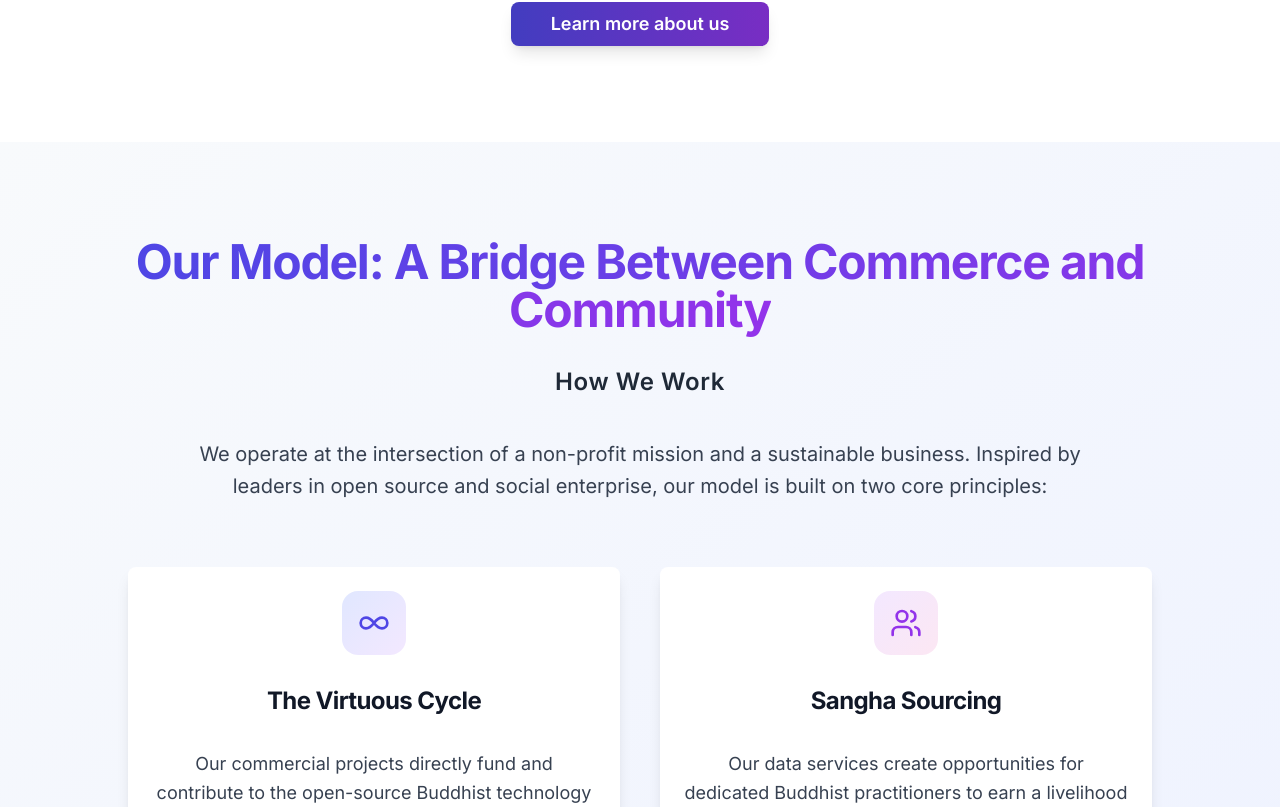
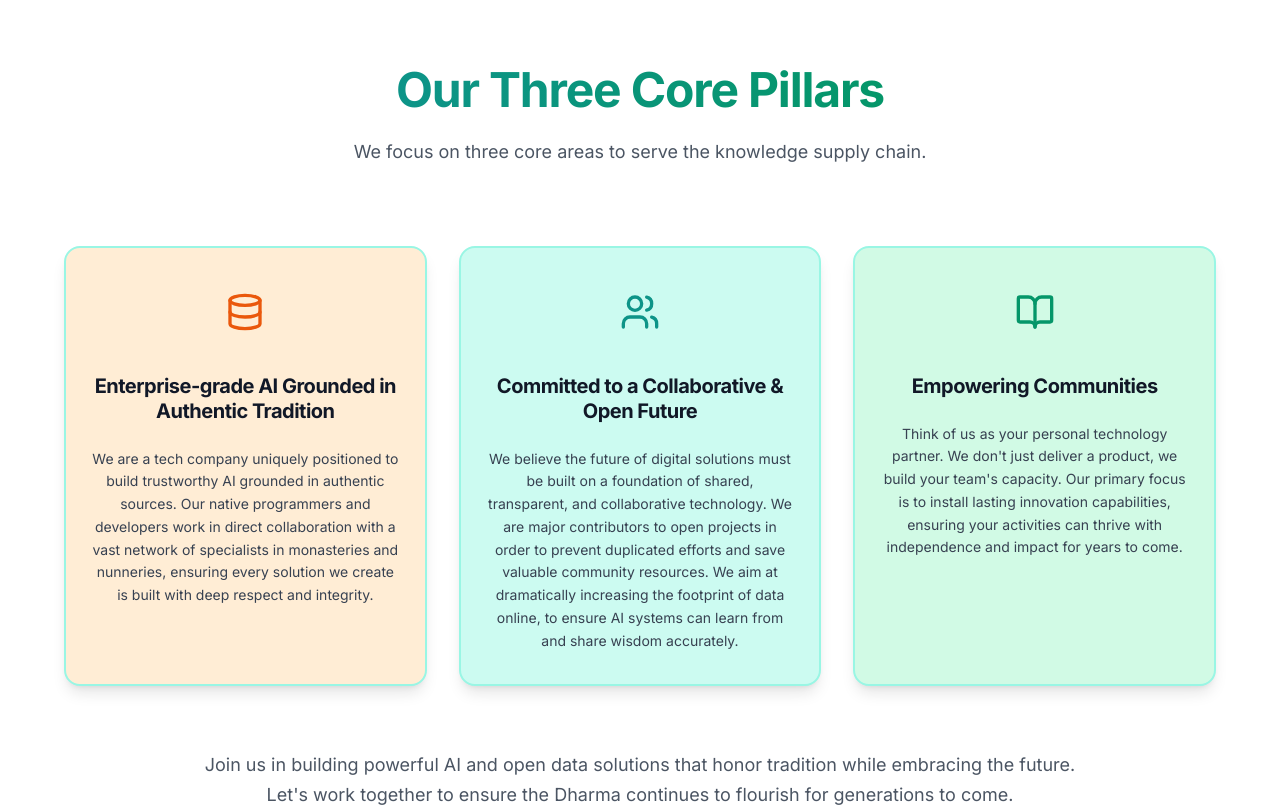
Before and after one commit to OpenPecha/Dharmaduta.in, a React (Vite) app: page / in a window 1280 px wide. Shown: the part 1633-2440 px from the top of the page. Built offline with nearby package versions, Linux system fonts and the light colour scheme.

Commit message:
Create new "Core Pillars" section
Created a new section with content from the provided image, styled to match the existing webpage's font and color scheme.

```diff
--- a/src/components/InfographicSection.tsx
+++ b/src/components/InfographicSection.tsx
@@ -1,6 +1,7 @@
+
 import { Card, CardContent, CardHeader, CardTitle } from "@/components/ui/card";
 import { Button } from "@/components/ui/button";
-import { Eye, Target, Cog, Layers } from "lucide-react";
+import { Eye, Target, Cog, Layers, Database, Users, BookOpen } from "lucide-react";
 
 const InfographicSection = () => {
   const steps = [
@@ -34,17 +35,42 @@ const InfographicSection = () => {
     }
   ];
 
+  const corePillars = [
+    {
+      icon: Database,
+      title: "Enterprise-grade AI Grounded in Authentic Tradition",
+      description: "We are a tech company uniquely positioned to build trustworthy AI grounded in authentic sources. Our native programmers and developers work in direct collaboration with a vast network of specialists in monasteries and nunneries, ensuring every solution we create is built with deep respect and integrity.",
+      bgColor: "bg-orange-100",
+      iconColor: "text-orange-600"
+    },
+    {
+      icon: Users,
+      title: "Committed to a Collaborative & Open Future",
+      description: "We believe the future of digital solutions must be built on a foundation of shared, transparent, and collaborative technology. We are major contributors to open projects in order to prevent duplicated efforts and save valuable community resources. We aim at dramatically increasing the footprint of data online, to ensure AI systems can learn from and share wisdom accurately.",
+      bgColor: "bg-teal-100",
+      iconColor: "text-teal-600"
+    },
+    {
+      icon: BookOpen,
+      title: "Empowering Communities",
+      description: "Think of us as your personal technology partner. We don't just deliver a product, we build your team's capacity. Our primary focus is to install lasting innovation capabilities, ensuring your activities can thrive with independence and impact for years to come.",
+      bgColor: "bg-emerald-100",
+      iconColor: "text-emerald-600"
+    }
+  ];
+
   return (
     <section className="py-24 bg-white font-inter">
       <div className="container mx-auto px-6">
         <div className="max-w-6xl mx-auto">
+          {/* First Section - Why choose Dharmaduta Services */}
           <div className="text-center mb-20">
             <h3 className="text-4xl md:text-5xl font-bold mb-6 tracking-tight">
               <span className="bg-gradient-to-r from-indigo-600 to-purple-600 bg-clip-text text-transparent">Why choose Dharmaduta Services?</span>
             </h3>
           </div>
 
-          <div className="relative">
+          <div className="relative mb-32">
             {/* Connecting Line */}
             <div className="absolute top-1/2 left-0 right-0 h-0.5 bg-gray-400 transform -translate-y-1/2 hidden lg:block"></div>
 
@@ -80,10 +106,50 @@ const InfographicSection = () => {
             </div>
           </div>
 
-          <div className="text-center mt-16">
+          {/* Second Section - Our Three Core Pillars */}
+          <div className="text-center mb-20">
+            <h3 className="text-4xl md:text-5xl font-bold mb-6 tracking-tight">
+              <span className="bg-gradient-to-r from-teal-600 to-emerald-600 bg-clip-text text-transparent">Our Three Core Pillars</span>
+            </h3>
+            <p className="text-lg text-gray-600 max-w-3xl mx-auto">
+              We focus on three core areas to serve the knowledge supply chain.
+            </p>
+          </div>
+
+          <div className="grid md:grid-cols-3 gap-8 mb-16">
+            {corePillars.map((pillar, index) => (
+              <Card
+                key={pillar.title}
+                className={`border-2 border-teal-200 shadow-lg transition-all duration-500 transform hover:scale-105 ${pillar.bgColor} text-center animate-[scale-in_0.6s_ease-out] rounded-2xl overflow-hidden`}
+                style={{
+                  animationDelay: `${index * 0.2}s`,
+                  animationFillMode: 'both'
+                }}
+              >
+                <CardHeader className="pb-6 pt-8">
+                  <div className="w-16 h-16 mx-auto mb-6 flex items-center justify-center">
+                    <pillar.icon className={`w-10 h-10 ${pillar.iconColor}`} />
+                  </div>
+                  <CardTitle className="text-xl font-bold text-gray-900 mb-4 tracking-tight leading-tight">
+                    {pillar.title}
+                  </CardTitle>
+                </CardHeader>
+                <CardContent className="px-6 pb-8">
+                  <p className="text-gray-700 leading-relaxed font-normal text-sm">
+                    {pillar.description}
+                  </p>
+                </CardContent>
+              </Card>
+            ))}
+          </div>
+
+          <div className="text-center">
+            <p className="text-lg text-gray-600 mb-8 max-w-4xl mx-auto leading-relaxed">
+              Join us in building powerful AI and open data solutions that honor tradition while embracing the future. Let's work together to ensure the Dharma continues to flourish for generations to come.
+            </p>
             <Button
               size="lg"
-              className="bg-gradient-to-r from-indigo-600/80 to-purple-600/80 hover:from-indigo-700/80 hover:to-purple-700/80 text-white px-10 py-4 text-lg font-semibold shadow-lg hover:shadow-xl transition-all duration-300 transform hover:scale-105 rounded-lg"
+              className="bg-gradient-to-r from-teal-600/80 to-emerald-600/80 hover:from-teal-700/80 hover:to-emerald-700/80 text-white px-10 py-4 text-lg font-semibold shadow-lg hover:shadow-xl transition-all duration-300 transform hover:scale-105 rounded-lg"
             >
               Learn more about us
             </Button>
```
